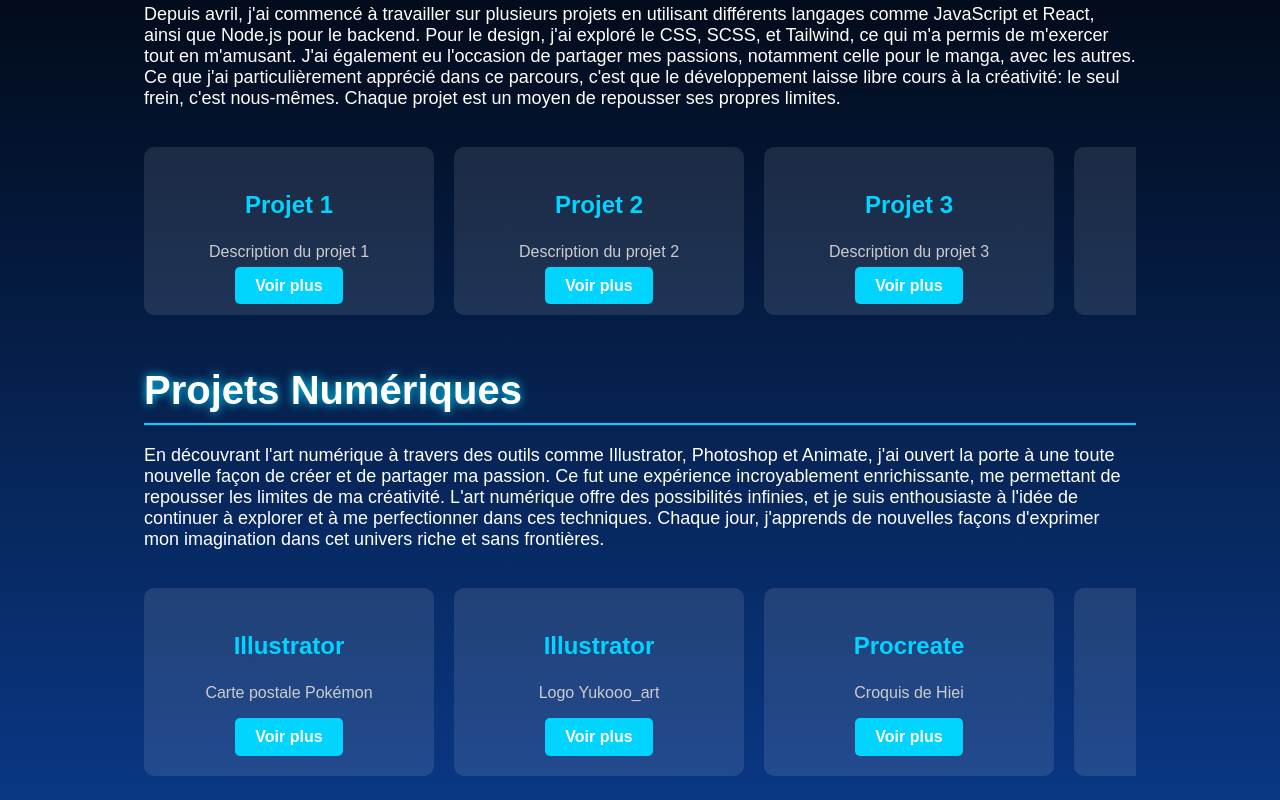
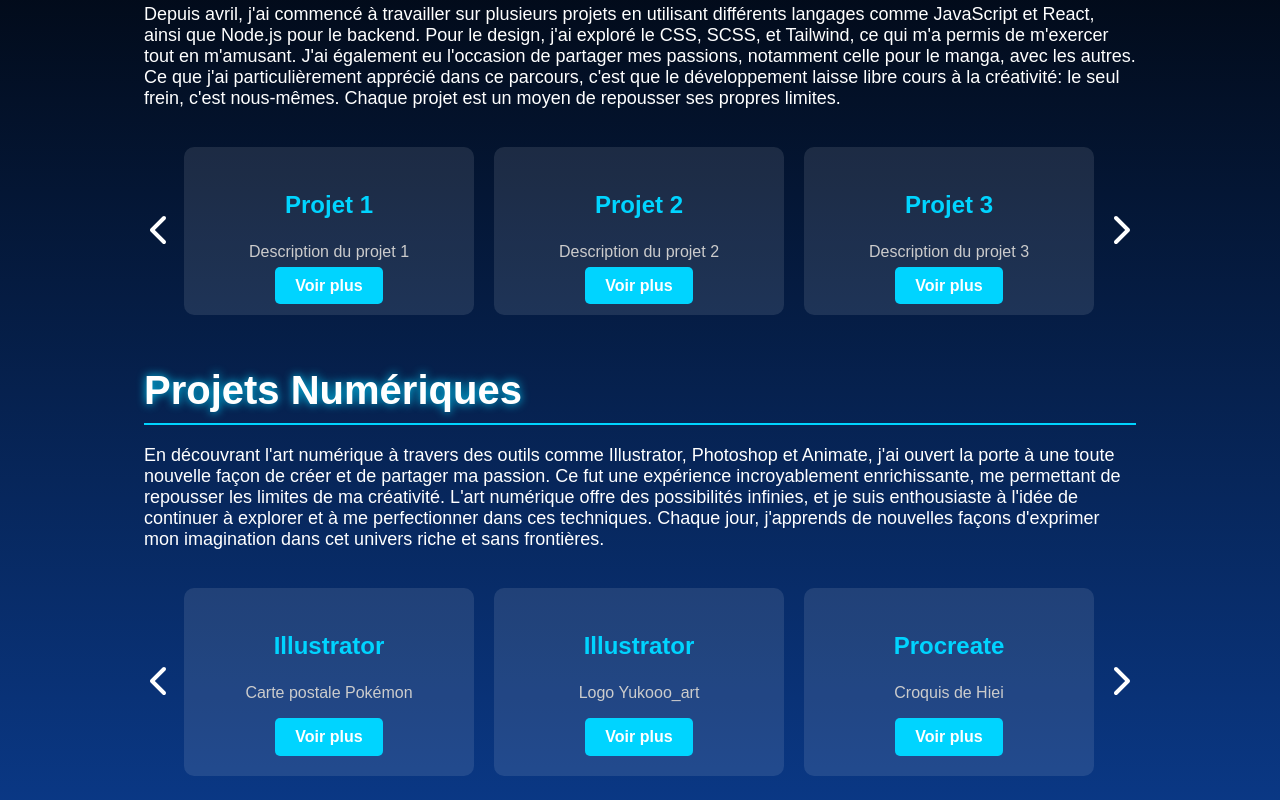
Before and after one commit to yukooome/Portfolio, a React (Vite) app in the folder my-portfolio/: page / in a window 1280 px wide. Shown: the part 1240-2040 px from the top of the page. Built offline with nearby package versions, Linux system fonts and the light colour scheme.

Commit message:
aj btn defilement projets

```diff
--- a/my-portfolio/package.json
+++ b/my-portfolio/package.json
@@ -11,7 +11,7 @@
   },
   "dependencies": {
     "@fortawesome/free-brands-svg-icons": "^6.7.1",
-    "@fortawesome/free-solid-svg-icons": "^6.7.1",
+    "@fortawesome/free-solid-svg-icons": "^6.7.2",
     "@fortawesome/react-fontawesome": "^0.2.2",
     "react": "^18.3.1",
     "react-dom": "^18.3.1"
--- a/my-portfolio/src/components/Projects.css
+++ b/my-portfolio/src/components/Projects.css
@@ -50,24 +50,6 @@
   transform: scale(1.05);
 }
 
-/* .planet {
-  width: 80px;
-  height: 80px;
-  background-color: #6a0dad;
-  border-radius: 50%;
-  margin: 0 auto 20px;
-  position: relative;
-  animation: orbit 5s infinite linear;
-} */
-
-/* @keyframes orbit {
-  0% {
-    transform: rotate(0deg) translateX(10px);
-  }
-  100% {
-    transform: rotate(360deg) translateX(10px);
-  }
-} */
 
 .project-card h3 {
   font-size: 1.5rem;
@@ -140,6 +122,53 @@
 }
 
 
+.projects-carousel-container {
+  display: flex;
+  align-items: center;
+  position: relative; /* Permet de positionner les flèches à l'intérieur du conteneur */
+}
+
+.scroll-btn {
+  background: transparent;
+  border: none;
+  color: white;
+  font-size: 2rem;
+  cursor: pointer;
+  transition: transform 0.3s ease;
+  z-index: 2; /* Assurez-vous que les boutons sont visibles au-dessus des projets */
+}
+
+.scroll-btn:hover {
+  transform: scale(1.2);
+}
+
+.scroll-btn.left {
+  position: absolute;
+  left: 0; /* Place la flèche à gauche */
+}
+
+.scroll-btn.right {
+  position: absolute;
+  right: 0; /* Place la flèche à droite */
+}
+
+.projects-carousel {
+  display: flex;
+  justify-content: start;
+  gap: 20px;
+  overflow-x: auto;
+  padding: 20px 0;
+  -ms-overflow-style: none;
+  scrollbar-width: none;
+  margin: 0 40px; /* Ajout d'un espace de 40px à gauche et à droite pour les flèches */
+}
+
+
+
+
+
+
+
 @media (max-width: 1024px) {
 
   .projects-container p {
--- a/my-portfolio/src/components/Projects.jsx
+++ b/my-portfolio/src/components/Projects.jsx
@@ -1,9 +1,14 @@
-import React, { useState } from 'react';
+
+import React, { useState, useRef } from 'react';
 import './Projects.css';
+import { FontAwesomeIcon } from '@fortawesome/react-fontawesome';
+import { faChevronLeft, faChevronRight } from '@fortawesome/free-solid-svg-icons';
 
 function Projects() {
   const [isModalOpen, setIsModalOpen] = useState(false);
   const [modalProject, setModalProject] = useState(null); // Stocke tout le projet sélectionné
+  const competencesContainerRef = useRef(null); // Référence au conteneur des projets web
+  const digitalProjectsContainerRef = useRef(null); // Référence au conteneur des projets numériques
 
   const featuredProjects = [
     { title: 'Projet 1', description: 'Description du projet 1', link: 'https://www.google.com/?client=safari' },
@@ -16,44 +21,40 @@ function Projects() {
 
   const digitalProjects = [
     {
-      title : "Illustrator",
-      description : "Carte postale Pokémon",
-      link : "./src/img/pokemon-card.png",
-      titre : "Carte postale Pokémon",
-      text : "J'ai réalisé cette carte postale dans le cadre de ma formation pour souhaiter de bonnes vacances à mes camarades. J'ai choisi l'univers de Pokémon car il représente l'une de mes passions, à la fois pour le manga et l'animation. Ce projet, entièrement dessiné par moi-même sur Illustrator, m'a permis de combiner créativité et technique. Chaque élément visuel a été conçu et illustré à la main, en mettant en avant des inspirations issues de cet univers que j'affectionne particulièrement."
+      title: "Illustrator",
+      description: "Carte postale Pokémon",
+      link: "./src/img/pokemon-card.png",
+      titre: "Carte postale Pokémon",
+      text: "J'ai réalisé cette carte postale dans le cadre de ma formation pour souhaiter de bonnes vacances à mes camarades. J'ai choisi l'univers de Pokémon car il représente l'une de mes passions, à la fois pour le manga et l'animation. Ce projet, entièrement dessiné par moi-même sur Illustrator, m'a permis de combiner créativité et technique. Chaque élément visuel a été conçu et illustré à la main, en mettant en avant des inspirations issues de cet univers que j'affectionne particulièrement."
     },
     {
-      title : "Illustrator",
-      description : "Logo Yukooo_art",
-      link : "./src/img/logoYK.jpg",
-      titre : "Logo Yukooo_art",
-      text : "Dans le cadre d'un exercice sur Illustrator, j'ai conçu un logo pour mon nom d'artiste, Yukoo Art, en m'inspirant de l'esthétique kanji pour refléter mon univers. Ce design, inspiré de l'écriture japonaise traditionnelle, se distingue par des lignes simples et élégantes qui évoquent cette culture visuelle. J'ai cherché à y intégrer une touche d'authenticité et de profondeur, tout en gardant une approche épurée et moderne, en harmonie avec mon identité artistique."
+      title: "Illustrator",
+      description: "Logo Yukooo_art",
+      link: "./src/img/logoYK.jpg",
+      titre: "Logo Yukooo_art",
+      text: "Dans le cadre d'un exercice sur Illustrator, j'ai conçu un logo pour mon nom d'artiste, Yukoo Art, en m'inspirant de l'esthétique kanji pour refléter mon univers. Ce design, inspiré de l'écriture japonaise traditionnelle, se distingue par des lignes simples et élégantes qui évoquent cette culture visuelle. J'ai cherché à y intégrer une touche d'authenticité et de profondeur, tout en gardant une approche épurée et moderne, en harmonie avec mon identité artistique."
     },
-
-    { title: 'Procreate', description: 'Croquis de Hiei', link: './src/img/procreatehiei.jpg',
-      titre : "Croquis de Hiei",
-      text : "Ce croquis a été réalisé à l'aide de l'outil Procreate sur tablette Apple. Il représente Hiei, un personnage culte du manga Yu Yu Hakusho. Il a servi de base pour la création d'un tableau qui est déjà achevé sur toile."
+    {
+      title: 'Procreate', description: 'Croquis de Hiei', link: './src/img/procreatehiei.jpg',
+      titre: "Croquis de Hiei",
+      text: "Ce croquis a été réalisé à l'aide de l'outil Procreate sur tablette Apple. Il représente Hiei, un personnage culte du manga Yu Yu Hakusho. Il a servi de base pour la création d'un tableau qui est déjà achevé sur toile."
     },
     { title: 'Procreate', description: 'Croquis de Guts', link: './src/img/proGuts.jpg',
-      titre : "Croquis de Guts",
-      text : "Ce croquis a été réalisé à l'aide de l'outil Procreate sur tablette Apple. Il représente Guts, un personnage culte du manga Berserk. Il a servi de base pour la création d'un tableau qui est déjà achevé sur bois."
+      titre: "Croquis de Guts",
+      text: "Ce croquis a été réalisé à l'aide de l'outil Procreate sur tablette Apple. Il représente Guts, un personnage culte du manga Berserk. Il a servi de base pour la création d'un tableau qui est déjà achevé sur bois."
     },
     { title: 'Procreate', description: 'Croquis de Toji', link: './src/img/proToji.jpg',
-      titre : "Croquis de Toji",
-      text : "Ce croquis a été réalisé à l'aide de l'outil Procreate sur tablette Apple. Il représente Toji, un personnage culte du manga Jijutsu Kaisen. Cet exercice m'a permis de m'entraîner et d'affiner la réalisation de ce personnage.'", },
-
+      titre: "Croquis de Toji",
+      text: "Ce croquis a été réalisé à l'aide de l'outil Procreate sur tablette Apple. Il représente Toji, un personnage culte du manga Jijutsu Kaisen. Cet exercice m'a permis de m'entraîner et d'affiner la réalisation de ce personnage."
+    },
     { title: 'Procreate', description: 'Croquis de Gon', link: './src/img/progon.jpg',
-        titre : "Croquis de Gon",
-        text : "Ce croquis a été réalisé à l'aide de l'outil Procreate sur tablette Apple. Il représente Gon, un personnage culte du manga HunterX Hunter. Il a servi de base pour la création d'un tableau qui est déjà achevé sur toile.'", },
-
+      titre: "Croquis de Gon",
+      text: "Ce croquis a été réalisé à l'aide de l'outil Procreate sur tablette Apple. Il représente Gon, un personnage culte du manga HunterX Hunter. Il a servi de base pour la création d'un tableau qui est déjà achevé sur toile."
+    },
     { title: 'Procreate', description: 'Croquis de Zaraki', link: './src/img/proZaraki.jpg',
-        titre : "Croquis de Zaraki",
-        text : "Ce croquis a été réalisé avec l'application Procreate sur une tablette Apple. Il représente Zaraki, un personnage emblématique du manga Bleach, et a été conçu dans le but de réaliser un tableau. Cet exercice m'a permis de perfectionner mes techniques de dessin tout en capturant l'essence de ce personnage iconique.", },
-
-      // { title: 'Photoshop', description: 'description', link: '',
-      //   text : "", },
-      // { title: 'Animate', description: 'description', link: '',
-      //   text : "", },
+      titre: "Croquis de Zaraki",
+      text: "Ce croquis a été réalisé avec l'application Procreate sur une tablette Apple. Il représente Zaraki, un personnage emblématique du manga Bleach, et a été conçu dans le but de réaliser un tableau. Cet exercice m'a permis de perfectionner mes techniques de dessin tout en capturant l'essence de ce personnage iconique."
+    }
   ];
 
   const openModal = (project) => {
@@ -66,48 +67,105 @@ function Projects() {
     setModalProject(null);
   };
 
-    // Projets Web
+  // Fonction pour rendre les projets web avec défilement
   const renderOtherProjects = (projects) => {
-      return projects.map((project, index) => (
+    return (
+      <div className="projects-carousel-container">
+        <button className="scroll-btn left" onClick={scrollLeft}>
+          <FontAwesomeIcon icon={faChevronLeft} />
+        </button>
+        <div ref={competencesContainerRef} className="projects-carousel">
+          {projects.map((project, index) => (
             <div key={index} className="project-card">
               <h3>{project.title}</h3>
               <p>{project.description}</p>
               <a href={project.link} className="digital-project-btn" target="_blank" rel="noopener noreferrer">Voir plus</a>
             </div>
-      ));
+          ))}
+        </div>
+        <button className="scroll-btn right" onClick={scrollRight}>
+          <FontAwesomeIcon icon={faChevronRight} />
+        </button>
+      </div>
+    );
   };
 
-  // Projet Numérique
+  // Fonction pour rendre les projets numériques avec défilement horizontal
   const renderDigitalProjects = (projects) => {
-    return projects.map((project, index) => (
+    return (
+      <div className="projects-carousel-container">
+        <button className="scroll-btn left" onClick={scrollDigitalLeft}>
+          <FontAwesomeIcon icon={faChevronLeft} />
+        </button>
+        <div ref={digitalProjectsContainerRef} className="projects-carousel">
+          {projects.map((project, index) => (
             <div key={index} className="project-card">
               <h3>{project.title}</h3>
               <p>{project.description}</p>
               <button className="digital-project-btn" onClick={() => openModal(project)}>Voir plus</button>
             </div>
-    ));
+          ))}
+        </div>
+        <button className="scroll-btn right" onClick={scrollDigitalRight}>
+          <FontAwesomeIcon icon={faChevronRight} />
+        </button>
+      </div>
+    );
   };
 
+  // Fonction pour faire défiler vers la gauche pour les projets web
+  const scrollLeft = () => {
+    if (competencesContainerRef.current) {
+      competencesContainerRef.current.scrollBy({
+        left: -300,
+        behavior: 'smooth',
+      });
+    }
+  };
 
+  // Fonction pour faire défiler vers la droite pour les projets web
+  const scrollRight = () => {
+    if (competencesContainerRef.current) {
+      competencesContainerRef.current.scrollBy({
+        left: 300,
+        behavior: 'smooth',
+      });
+    }
+  };
+
+  // Fonction pour faire défiler vers la gauche pour les projets numériques
+  const scrollDigitalLeft = () => {
+    if (digitalProjectsContainerRef.current) {
+      digitalProjectsContainerRef.current.scrollBy({
+        left: -300, // distance de défilement
+        behavior: 'smooth',
+      });
+    }
+  };
+
+  // Fonction pour faire défiler vers la droite pour les projets numériques
+  const scrollDigitalRight = () => {
+    if (digitalProjectsContainerRef.current) {
+      digitalProjectsContainerRef.current.scrollBy({
+        left: 300, // distance de défilement
+        behavior: 'smooth',
+      });
+    }
+  };
 
   return (
     <section id="projects" className="projects">
       <div className="projects-container">
         <h2>Projets web</h2>
-        <p>Depuis avril, j'ai commencé à travailler sur plusieurs projets en utilisant différents langages comme JavaScript et React, ainsi que Node.js pour le backend. Pour le design, j'ai exploré le CSS, SCSS, et Tailwind, ce qui m'a permis de m'exercer tout en m'amusant. J'ai également eu l'occasion de partager mes passions, notamment celle pour le manga, avec les autres. Ce que j'ai particulièrement apprécié dans ce parcours, c'est que le développement laisse libre cours à la créativité: le seul frein, c'est nous-mêmes. Chaque projet est un moyen de repousser ses propres limites.
-        </p>
-        <div className="projects-grid">
+        <p>Depuis avril, j'ai commencé à travailler sur plusieurs projets en utilisant différents langages comme JavaScript et React, ainsi que Node.js pour le backend. Pour le design, j'ai exploré le CSS, SCSS, et Tailwind, ce qui m'a permis de m'exercer tout en m'amusant. J'ai également eu l'occasion de partager mes passions, notamment celle pour le manga, avec les autres. Ce que j'ai particulièrement apprécié dans ce parcours, c'est que le développement laisse libre cours à la créativité: le seul frein, c'est nous-mêmes. Chaque projet est un moyen de repousser ses propres limites.</p>
         {renderOtherProjects(featuredProjects)}
-        </div>
 
         <h2>Projets Numériques</h2>
         <p>En découvrant l'art numérique à travers des outils comme Illustrator, Photoshop et Animate, j'ai ouvert la porte à une toute nouvelle façon de créer et de partager ma passion. Ce fut une expérience incroyablement enrichissante, me permettant de repousser les limites de ma créativité. L'art numérique offre des possibilités infinies, et je suis enthousiaste à l'idée de continuer à explorer et à me perfectionner dans ces techniques. Chaque jour, j'apprends de nouvelles façons d'exprimer mon imagination dans cet univers riche et sans frontières.</p>
-        <div className="projects-carousel">
         {renderDigitalProjects(digitalProjects)}
       </div>
-      </div>
 
-      {isModalOpen && modalProject && ( // Vérifiez que modalProject existe avant de l'afficher
+      {isModalOpen && modalProject && ( // Vérifie que modalProject existe avant de l'afficher
         <div className="modal">
           <div className="modal-content">
             <span className="close" onClick={closeModal}>&times;</span>
```
Also changed, not shown: my-portfolio/src/img/cv.png, 1 other file (tests, documents, lock files or other folders). Lines whose indentation alone changed are shown as unchanged.
